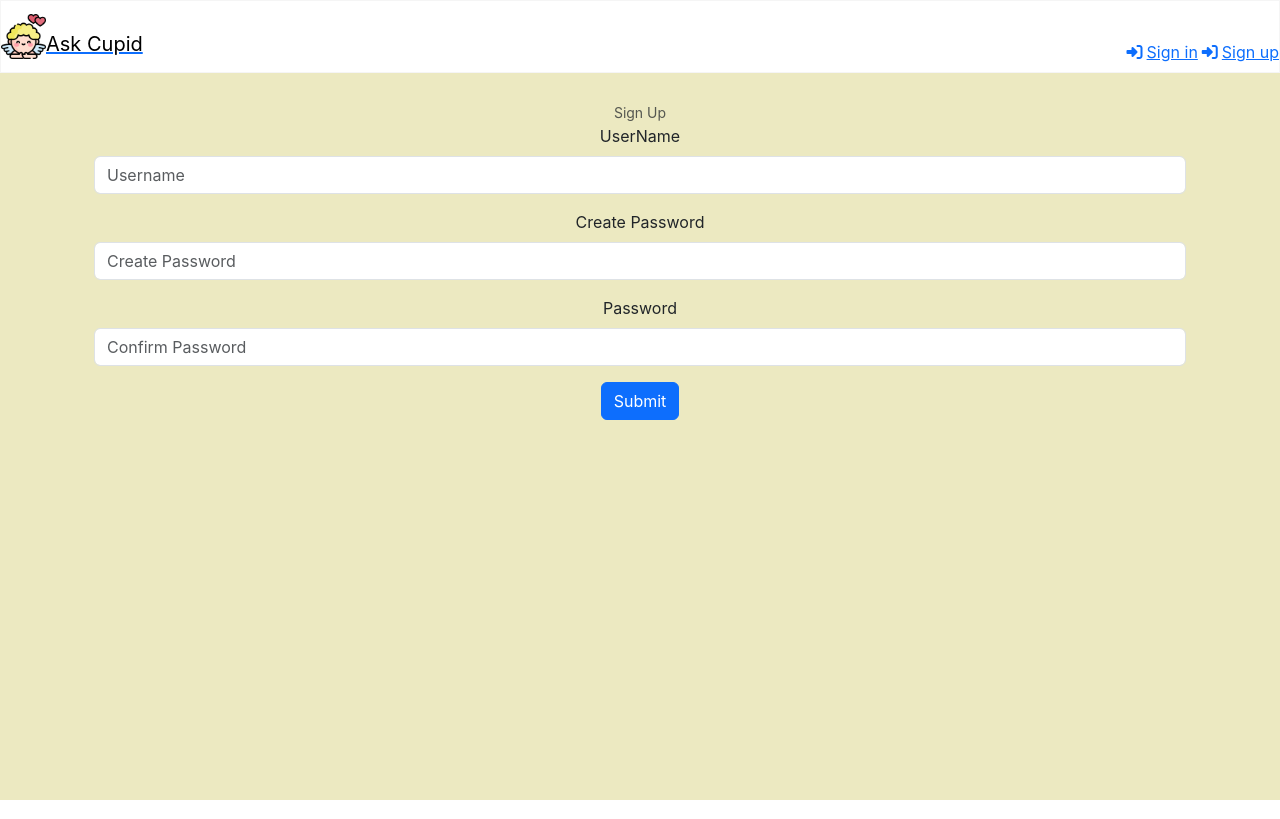
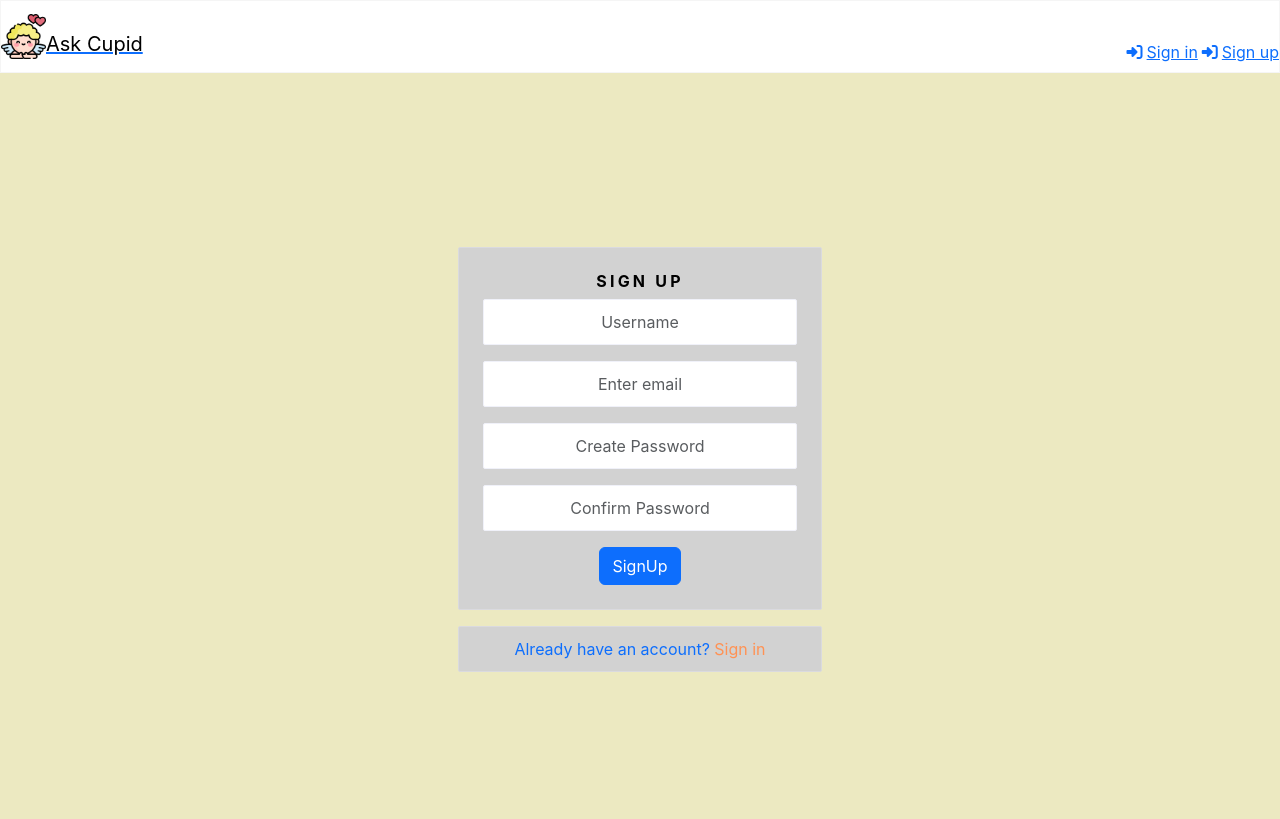
Before and after one commit to TaherCCG/chat-frontend, a React (Create React App) app: page /signup in a window 1280 px wide. Built offline with nearby package versions, Linux system fonts and the light colour scheme.

Commit message:
Alter style and add links

```diff
--- a/package.json
+++ b/package.json
@@ -6,6 +6,7 @@
     "@testing-library/jest-dom": "^5.17.0",
     "@testing-library/react": "^13.4.0",
     "@testing-library/user-event": "^13.5.0",
+    "axios": "^1.6.7",
     "bootstrap": "^5.3.2",
     "react": "^18.2.0",
     "react-bootstrap": "^2.10.1",
--- a/src/App.js
+++ b/src/App.js
@@ -5,6 +5,7 @@
 import LandingPage from './pages/home/LandingPage';
 import SignUpForm from "./pages/auth/SignUpForm";
 import SignInForm from "./pages/auth/SignInForm";
+import './api/axiosDefault';
 
 function App() {
   return (
--- a/src/pages/auth/SignInForm.js
+++ b/src/pages/auth/SignInForm.js
@@ -1,35 +1,129 @@
-import React from "react";
-import styles from "../../styles/SignInForm.module.css";
-import Button from 'react-bootstrap/Button';
-import Form from 'react-bootstrap/Form';
-import Container from 'react-bootstrap/Container';
+import React, { useState } from "react";
+import appStyles from "../../styles/SignInForm.module.css";
+
+import { Row, Container, Form, Button, Col, Alert } from "react-bootstrap";
+import { Link, useHistory } from "react-router-dom";
+import axios from "axios";
+
+function SignInForm () {
+
+  const [signInData, setSignInData] = useState({
+    username: "",
+    email: "",
+    password: "",
+  });
+  const { username, email, password } = signInData;
+
+  const [errors, setErrors] = useState({});
+
+  const history = useHistory();
+  const handleSubmit = async (event) => {
+    event.preventDefault();
+    try {
+      await axios.post("/dj-rest-auth/login/", signInData);
+      history.push("/");
+    } catch (err) {
+      setErrors(err.response?.data);
+    }
+  };
+
+  const handleChange = (event) => {
+    setSignInData({
+      ...signInData,
+      [event.target.name]: event.target.value,
+    });
+  };
 
 
-function SignInFrom () {
   return (
-    <Container>
-      <Form>
-        <Form.Text className="text-muted">
-          Sign In
-        </Form.Text>
+    <Row className={appStyles.Row}>
+    <Col
+      md={4}
+      className={`my-auto d-none d-md-block p-2 ${appStyles.SignUpCol}`}
+    >
+    </Col>
+    <Col className="my-auto py-2 p-md-2" md={4}>
+      <Container className={`${appStyles.Content} p-4 `}>
+        <h1 className={appStyles.Header}>Sign In</h1>
 
-        <Form.Group className="mb-3" controlId="formBasicUserName">
-          <Form.Label>UserName</Form.Label>
-          <Form.Control type="username" placeholder="Username" />
-        </Form.Group>
+          <Form onSubmit={handleSubmit}>
+            <Form.Group  className="mb-3" controlId="username">
+              <Form.Label className="d-none">Username</Form.Label>
+              <Form.Control
+                type="text"
+                placeholder="Username"
+                name="username"
+                className={appStyles.Input}
+                value={username}
+                onChange={handleChange}
+              />
+            </Form.Group>
+            {errors?.username?.map((message, idx) => (
+              <Alert key={idx} variant="warning">
+                {message}
+              </Alert>
+            ))}
 
-        <Form.Group className="mb-3" controlId="formBasicPassword">
-          <Form.Label>Password</Form.Label>
-          <Form.Control type="password" placeholder="Password" />
-        </Form.Group>
+            <Form.Group  className="mb-3" controlId="email">
+              <Form.Label className="d-none">Email</Form.Label>
+              <Form.Control
+                type="email"
+                placeholder="Email"
+                name="email"
+                className={appStyles.Input}
+                value={email}
+                onChange={handleChange}
+              />
+            </Form.Group>
+            {errors?.email?.map((message, idx) => (
+              <Alert key={idx} variant="warning">
+                {message}
+              </Alert>
+            ))}
 
-        <Button variant="primary" type="submit">
-          Submit
-        </Button>
+            <Form.Group  className="mb-3" controlId="password">
+              <Form.Label className="d-none">Password</Form.Label>
+              <Form.Control
+                type="password"
+                placeholder="Password"
+                name="password"
+                className={appStyles.Input}
+                value={password}
+                onChange={handleChange}
+              />
+            </Form.Group>
+            {errors?.password?.map((message, idx) => (
+              <Alert key={idx} variant="warning">
+                {message}
+              </Alert>
+            ))}
+            <Button type="submit"
+            >
+              Sign in
+            </Button>
+            {errors?.non_field_errors?.map((message, idx) => (
+              <Alert key={idx} variant="warning" className="mt-3">
+                {message}
+              </Alert>
+            ))}
+          </Form>
 
-      </Form>
-    </Container>
+      </Container>
+
+      <Container className={`mt-3 ${appStyles.Content}`}>
+        <Link className={appStyles.Link} to="/signup">
+          Don't have an account? <span>Sign Up!</span>
+        </Link>
+      </Container>
+
+    </Col>
+    <Col
+      md={4}
+      className={`my-auto d-none d-md-block p-2 ${appStyles.SignUpCol}`}
+    >
+    </Col>
+  </Row>
   );
-};
+}
 
-export default SignInFrom;
+export default SignInForm;
--- a/src/pages/auth/SignUpForm.js
+++ b/src/pages/auth/SignUpForm.js
@@ -1,39 +1,140 @@
-import React from "react";
-import styles from "../../styles/SignUpForm.module.css";
-import Button from 'react-bootstrap/Button';
-import Form from 'react-bootstrap/Form';
-import Container from 'react-bootstrap/Container';
+import React, {useState} from "react";
+import appStyles from "../../styles/SignUpForm.module.css";
 
+import { Row, Container, Form, Button, Col, Alert} from "react-bootstrap";
+import { Link, useHistory } from "react-router-dom";
+import axios from "axios";
 
-function SignUpFrom () {
+const SignUpForm = () => {
+  const [signUpData, setSignUpData] = useState({
+    username: "",
+    email: "",
+    password1: "",
+    password2: "",
+  });
+  const { username, email, password1, password2 } = signUpData;
+
+  const [errors, setErrors] = useState({});
+
+  const history = useHistory();
+
+  const handleChange = (event) => {
+    setSignUpData({
+      ...signUpData,
+      [event.target.name]: event.target.value,
+    });
+  };
+
+  const handleSubmit = async (event) => {
+    event.preventDefault();
+    try {
+      await axios.post("/dj-rest-auth/registration/", signUpData);
+      history.push("/signin");
+    } catch (err) {
+      setErrors(err.response?.data);
+    }
+  };
+
   return (
-    <Container>
-      <Form>
-        <Form.Text className="text-muted">
-          Sign Up
-        </Form.Text>
+    <Row className={appStyles.Row}>
+    <Col
+      md={4}
+      className={`my-auto d-none d-md-block p-2 ${appStyles.SignUpCol}`}
+    >
+    </Col>
+    <Col className="my-auto py-2 p-md-2" md={4}>
+      <Container className={`${appStyles.Content} p-4 `}>
+        <h1 className={appStyles.Header}>sign up</h1>
 
-        <Form.Group className="mb-3" controlId="formBasicUserName">
-          <Form.Label>UserName</Form.Label>
-          <Form.Control type="username" placeholder="Username" />
+          <Form onSubmit={handleSubmit}>
+
+            <Form.Group className="mb-3" controlId="username">
+              <Form.Label className="d-none">username</Form.Label>
+              <Form.Control
+                className={appStyles.Input}
+                type="text"
+                placeholder="Username"
+                name="username"
+                value={username}
+                onChange={handleChange}
+              />
             </Form.Group>
+            {errors?.username?.map((message, idx) => (
+                <Alert variant="warning" key={idx}>
+                  {message}
+                </Alert>
+              ))}
 
-        <Form.Group className="mb-3" controlId="formCreatePassword">
-          <Form.Label>Create Password</Form.Label>
-          <Form.Control type="password" placeholder="Create Password" />
+            <Form.Group className="mb-3" controlId="email">
+              <Form.Label className="d-none">Email</Form.Label>
+              <Form.Control
+                className={appStyles.Input}
+                type="email"
+                placeholder="Enter email"
+                name="email"
+                value={email}
+                onChange={handleChange}
+                />
             </Form.Group>
+            {errors?.email?.map((message, idx) => (
+                <Alert key={idx} variant="warning">
+                  {message}
+                </Alert>
+            ))}
 
-        <Form.Group className="mb-3" controlId="formBasicPassword">
-          <Form.Label>Password</Form.Label>
-          <Form.Control type="password" placeholder="Confirm Password" />
+            <Form.Group className="mb-3" controlId="password">
+              <Form.Label className="d-none">Create Password</Form.Label>
+              <Form.Control
+                className={appStyles.Input}
+                type="password"
+                placeholder="Create Password"
+                name="password1"
+                value={password1}
+                onChange={handleChange}
+                />
             </Form.Group>
+            {errors?.password1?.map((message, idx) => (
+                <Alert key={idx} variant="warning">
+                  {message}
+                </Alert>
+              ))}
+
+            <Form.Group className="mb-3" controlId="password2">
+              <Form.Label className="d-none">Confirm Password</Form.Label>
+              <Form.Control
+                className={appStyles.Input}
+                type="password"
+                placeholder="Confirm Password"
+                name="password2"
+                value={password2}
+                onChange={handleChange}
+              />
+            </Form.Group>
+            {errors?.password2?.map((message, idx) => (
+                <Alert key={idx} variant="warning">
+                  {message}
+                </Alert>
+              ))}
 
             <Button variant="primary" type="submit">
-          Submit
+              SignUp
             </Button>
         </Form>
+
       </Container>
+      <Container className={`mt-3 ${appStyles.Content}`}>
+        <Link className={appStyles.Link} to="/signin">
+          Already have an account? <span>Sign in</span>
+        </Link>
+      </Container>
+    </Col>
+    <Col
+      md={4}
+      className={`my-auto d-none d-md-block p-2 ${appStyles.SignUpCol}`}
+    >
+    </Col>
+  </Row>
   );
 };
 
-export default SignUpFrom;
+export default SignUpForm;
--- a/src/pages/home/LandingPage.js
+++ b/src/pages/home/LandingPage.js
@@ -1,8 +1,8 @@
 import React from "react";
-import Button from "react-bootstrap/Button";
 import Container from "react-bootstrap/Container";
 import logo from "../../assets/logo.png";
 import styles from "../../styles/LandingPage.module.css";
+import { Link } from "react-router-dom";
 
 const LandingPage = () => {
   return (
@@ -10,8 +10,12 @@
         <img src={logo} className={styles.AppLogo} alt="logo" />
         <p>Do you want to ask help from Cupid?</p>
         <Container >
-          <Button href="" variant="secondary" className="m-2">Login</Button>
-          <Button href="" variant="secondary"className="m-2">Signup</Button>
+          <Link className={styles.Link} to="/signup">
+            Sign Up
+          </Link>
+          <Link className={styles.Link} to="/signin">
+            Sign In
+          </Link>
         </Container>
 
     </div>
--- a/src/styles/SignUpForm.module.css
+++ b/src/styles/SignUpForm.module.css
@@ -0,0 +1,55 @@
+.Row {
+  height: calc(100vh - 81px);
+}
+
+
+.Content {
+  background-color: #d2d2d2;
+  padding: 10px;
+  border-radius: 2px;
+  border: 1px solid #dadadf;
+}
+
+.Input {
+  background: #ffffff;
+  border: 1px solid #f0f1f9;
+  box-sizing: border-box;
+  border-radius: 2px;
+  color: #7177a1;
+  text-align: center;
+  padding: 10px;
+}
+
+.Header {
+  font-style: normal;
+  font-weight: bold;
+  font-size: 16px;
+  line-height: 19px;
+  text-align: center;
+  letter-spacing: 0.2em;
+  text-transform: uppercase;
+  color: #000000;
+}
+
+.Link {
+  text-decoration: none;
+  text-align: center;
+  display: block;
+  margin: auto;
+}
+
+.Link span {
+  color: #ff9254;
+}
+
+.Container {
+  padding: 30px 10px;
+}
+
+.SignInCol {
+  height: 320px;
+}
+
+.SignUpCol {
+  height: 375px;
+}
```
Also changed, not shown: src/api/axiosDefault.js (added, +8 -0 lines), src/styles/SignInForm.module.css (+53 -4 lines), src/App.module.css (line endings or trailing spaces), 1 other file (tests, documents, lock files or other folders). Lines whose indentation alone changed are shown as unchanged.
